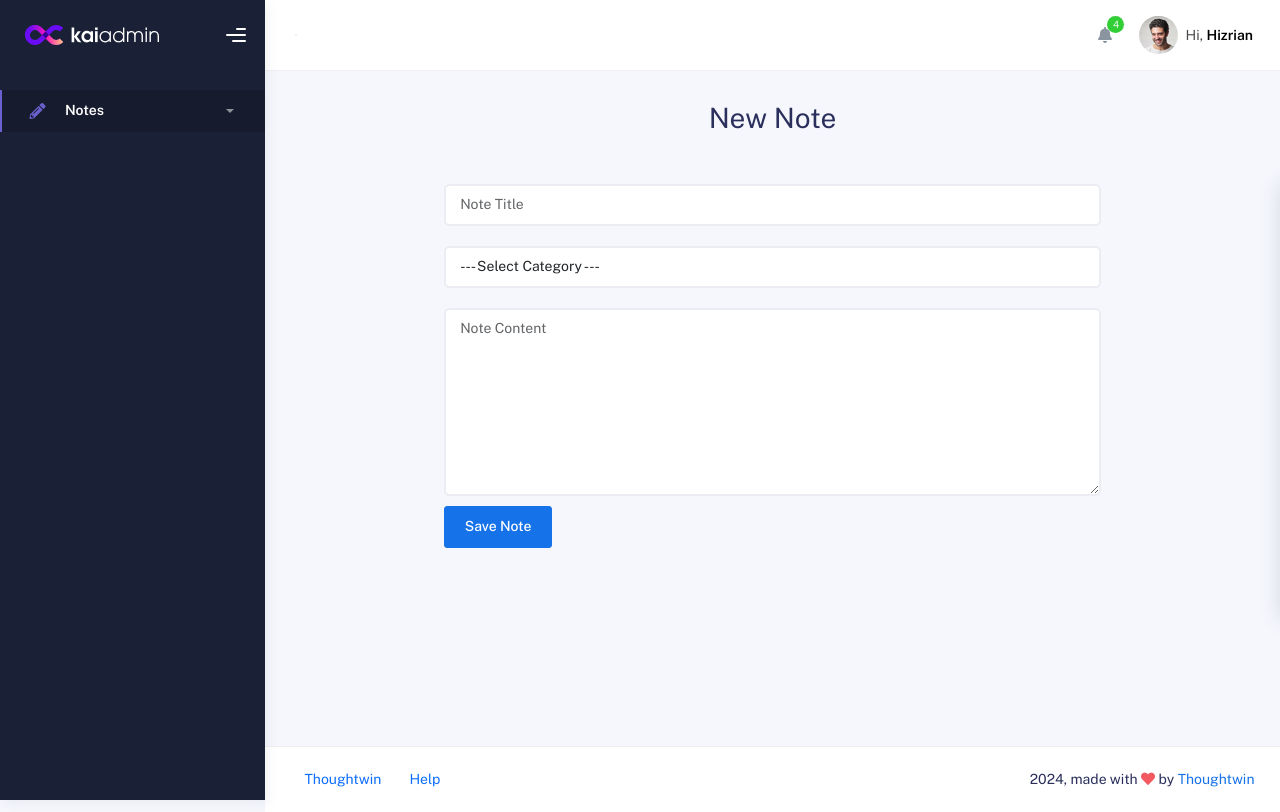
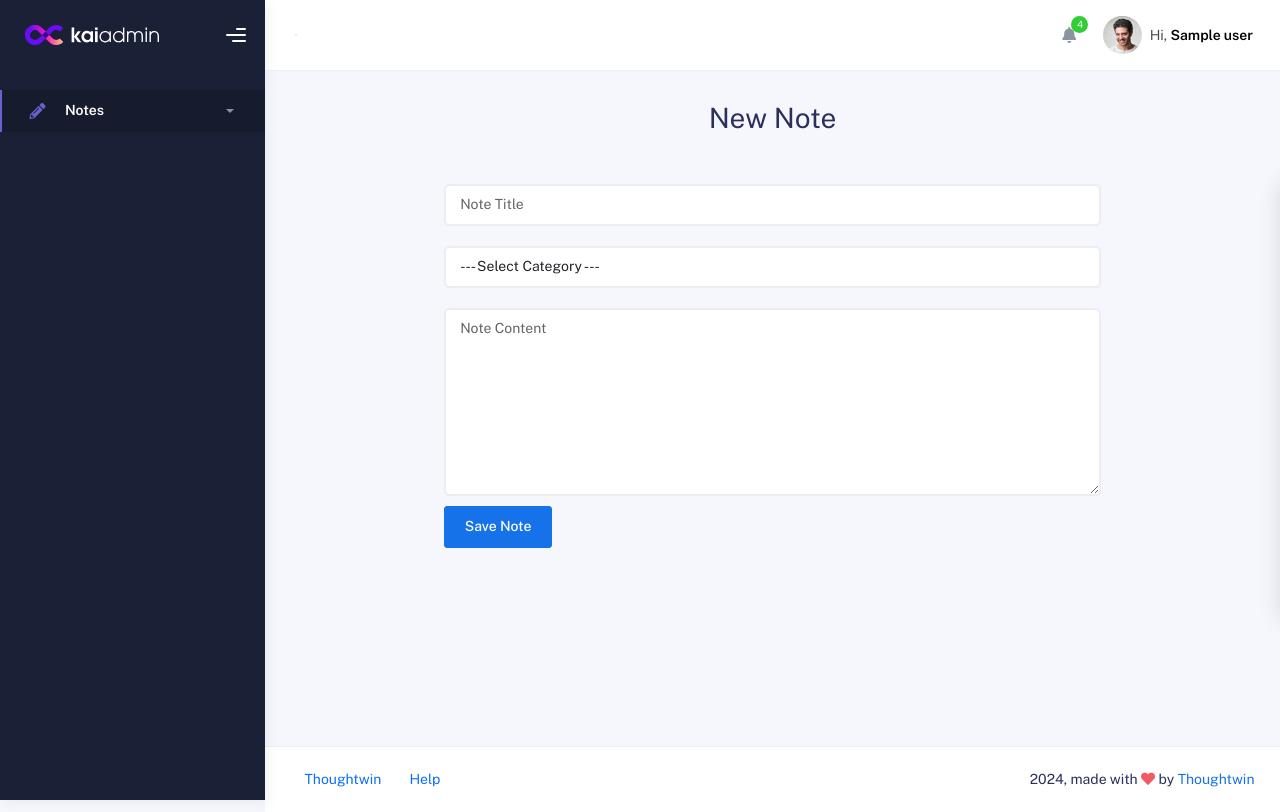
Before and after one commit to kartikey-thoughtwin/Notepad, a Flask app: template app/templates/imports/index.html in a window 1280 px wide. Run offline with Flask 3, Linux system fonts and the light colour scheme; the template is opened without the code that fills it: most values are stand-ins (such as "Sample title", 1, 10 or a date in 2020); some libraries are stand-ins or nearby versions.

Commit message:
user details dynamically

```diff
--- a/app/routes/note_routes.py
+++ b/app/routes/note_routes.py
@@ -36,8 +36,10 @@ def home():
             context = {
                 "notes": [note.to_dict() for note in notes],
                 "categories": [category.to_dict() for category in categories],
+                "user":user.name,
+                "user_email":user.email,
+                "username":user.username
             }
-
             return render_template("imports/index.html", context=context)
 
         # Case 2: User is not authorized, try refreshing the tokens
--- a/app/templates/imports/index.html
+++ b/app/templates/imports/index.html
@@ -677,7 +677,7 @@
                     </div>
                     <span class="profile-username">
                       <span class="op-7">Hi,</span>
-                      <span class="fw-bold">Hizrian</span>
+                      <span class="fw-bold">{{context.user}}</span>
                     </span>
                   </a>
                   <ul class="dropdown-menu dropdown-user animated fadeIn">
@@ -692,8 +692,8 @@
                             />
                           </div>
                           <div class="u-text">
-                            <h4>Hizrian</h4>
-                            <p class="text-muted">hello@example.com</p>
+                            <h4>{{context.username}}</h4>
+                            <p class="text-muted">{{context.user_email}}</p>
                             <a
                               href="profile.html"
                               class="btn btn-xs btn-secondary btn-sm"
```
